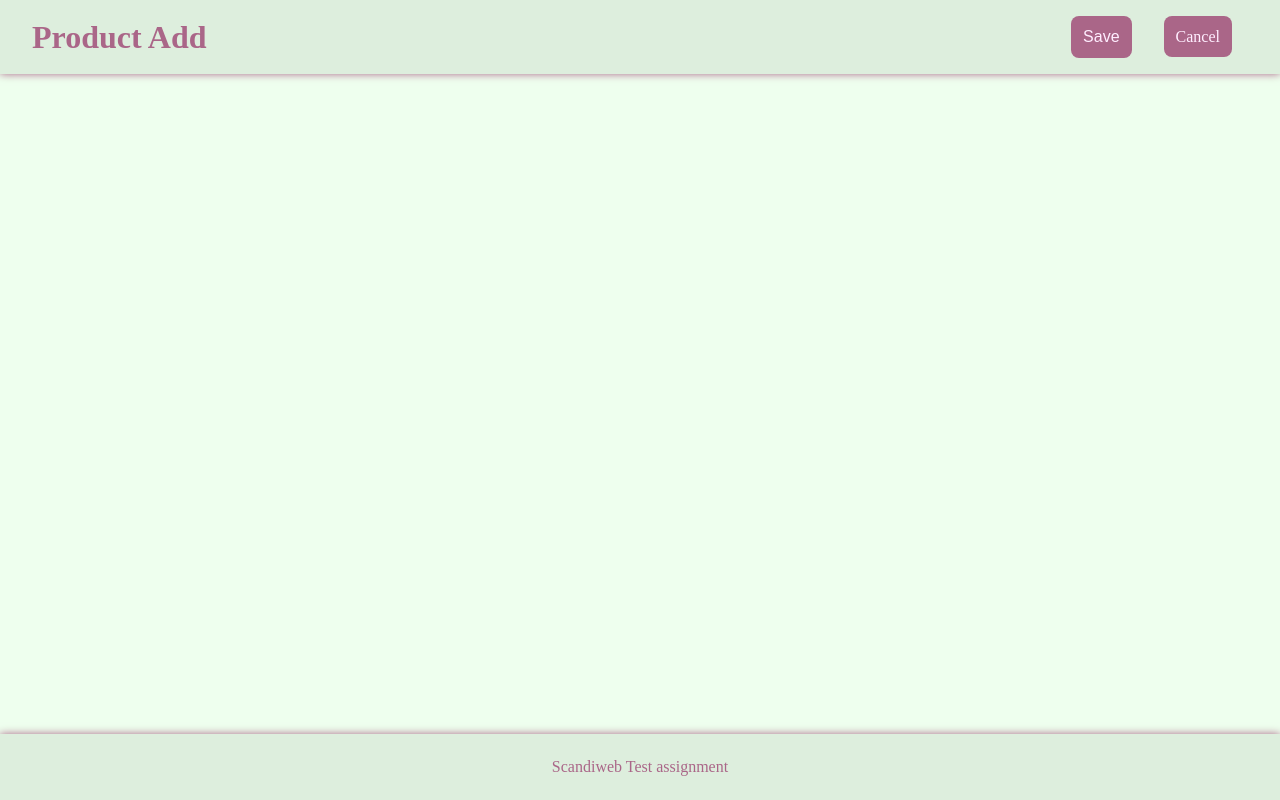
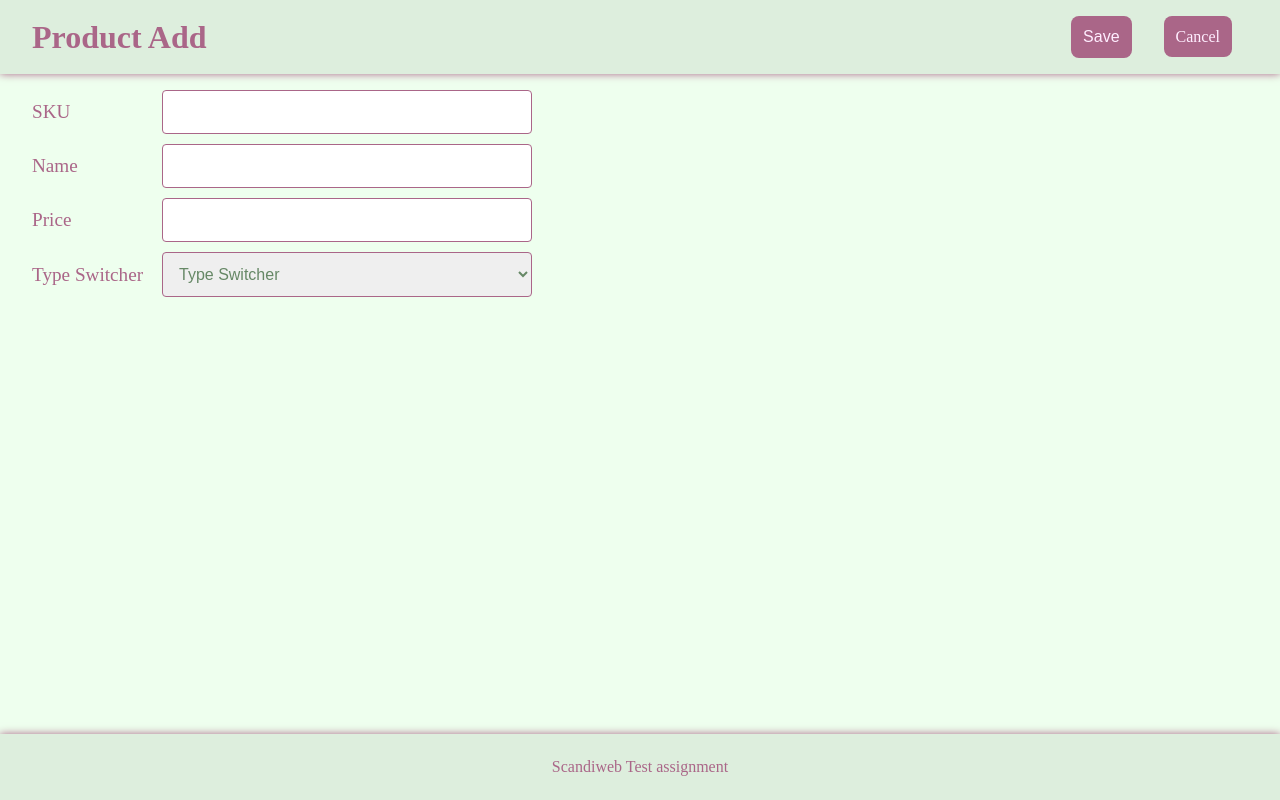
Before and after one commit to sin165/scandiweb-test-task, a React (Create React App) app: page /addproduct in a window 1280 px wide. Built offline with nearby package versions, Linux system fonts and the light colour scheme.

Commit message:
Add form, rename styled components

```diff
--- /dev/null
+++ b/src/components/Form.js
@@ -0,0 +1,67 @@
+import React, { useState } from 'react';
+import StyledForm from "../components/styles/Form.styled";
+
+export default function Form() {
+    const [sku, setSku] = useState("");
+    const [name, setName] = useState("");
+    const [price, setPrice] = useState("");
+    const [type, setType] = useState("default");
+    const [size, setSize] = useState("");
+    const [height, setHeight] = useState("");
+    const [width, setWidth] = useState("");
+    const [length, setLength] = useState("");
+    const [weight, setWeight] = useState("");
+    const [error, setError] = useState(null);
+
+    const handleSubmit = e => {
+        e.preventDefault();
+    }
+
+    return (
+        <StyledForm id="product_form" onSubmit={e => handleSubmit(e)}>
+            <fieldset>
+                <label htmlFor="sku">SKU</label>
+                <input id="sku" type="text" value={sku} onChange={e=>{setSku(e.target.value)}} />
+                <label htmlFor="name">Name</label>
+                <input id="name" type="text" value={name} onChange={e=>{setName(e.target.value)}} />
+                <label htmlFor="price">Price</label>
+                <input id="price" type="text" value={price} onChange={e=>{setPrice(e.target.value)}} />
+                <label htmlFor="productType">Type Switcher</label>
+                <select id="productType" value={type} onChange={e=>{setType(e.target.value)}}>
+                    <option value="default" disabled >Type Switcher</option>
+                    <option value="dvd">DVD</option>
+                    <option value="book">Book</option>
+                    <option value="furniture">Furniture</option>
+                </select>
+            </fieldset>
+            { type === "dvd" && (
+                <fieldset id="DVD">
+                    <label htmlFor="size">Size (MB)</label>
+                    <input id="size" type="text" value={size} onChange={e=>{setSize(e.target.value)}} />
+                    <p>Please provide size in MB</p>
+                </fieldset>
+            )}
+            { type === "furniture" && (
+                <fieldset id="Furniture">
+                    <label htmlFor="height">Height (CM)</label>
+                    <input id="height" type="text" value={height} onChange={e=>{setHeight(e.target.value)}} />
+                    <label htmlFor="width">Width (CM)</label>
+                    <input id="width" type="text" value={width} onChange={e=>{setWidth(e.target.value)}} />
+                    <label htmlFor="length">Length (CM)</label>
+                    <input id="length" type="text" value={length} onChange={e=>{setLength(e.target.value)}} />
+                    <p>Please provide dimensions in HxWxL format</p>
+                </fieldset>
+            )}
+            { type === "book" && (
+                <fieldset id="Book">
+                    <label htmlFor="weight">Weight (KG)</label>
+                    <input id="weight" type="text" value={weight} onChange={e=>{setWeight(e.target.value)}} />
+                    <p>Please provide weight in Kilograms</p>
+                </fieldset>
+            )}
+            { error && (
+                <p className="error">{error}</p>
+            )}
+        </StyledForm>
+    )
+}
--- /dev/null
+++ b/src/components/styles/Form.styled.js
@@ -0,0 +1,37 @@
+import styled from 'styled-components';
+
+const Form = styled.form`
+    padding: 1rem 2rem;
+    color: #a68;
+    font-size: 1.2rem;
+    max-width: 500px;
+
+    fieldset {
+        display: grid;
+        grid-template-columns: 120px auto;
+        align-items: center;
+        gap: 10px;
+        border: none;
+        margin-bottom: 2rem;
+    }
+
+    input, select {
+        min-width: 100px;
+        border: 1px solid #a68;
+        border-radius: 0.25rem;
+        padding: 0.75rem;
+        color: #686;
+        font-size: 1rem;
+    }
+
+    p {
+        width: 80vw;
+        font-size: 1rem;
+    }
+
+    .error {
+        color: red;
+    }
+`;
+
+export default Form;
--- a/src/pages/Add.js
+++ b/src/pages/Add.js
@@ -1,7 +1,8 @@
-import React from 'react';
-import { Link } from 'react-router-dom';
-import Header from '../components/styles/Header';
-import Button from '../components/styles/Button';
+import React from "react";
+import { Link } from "react-router-dom";
+import Header from "../components/styles/Header.styled";
+import Button from "../components/styles/Button.styled";
+import Form from "../components/Form";
 
 export default function Add() {
     return (
@@ -9,10 +10,11 @@ export default function Add() {
             <Header>
                 <h1>Product Add</h1>
                 <div>
-          <Button>Save</Button>
-          <Button as={Link} to='/'>Cancel</Button>
+                    <Button form="product_form" type="submit">Save</Button>
+                    <Button as={Link} to="/">Cancel</Button>
                 </div>
             </Header>
+            <Form />
         </>
-  )
+    );
 }
```
Also changed, not shown: src/pages/List.js (+6 -6 lines), src/components/styles/Button.styled.js (renamed from src/components/styles/Button.js), src/components/styles/Header.styled.js (renamed from src/components/styles/Header.js). Lines whose indentation alone changed are shown as unchanged.
